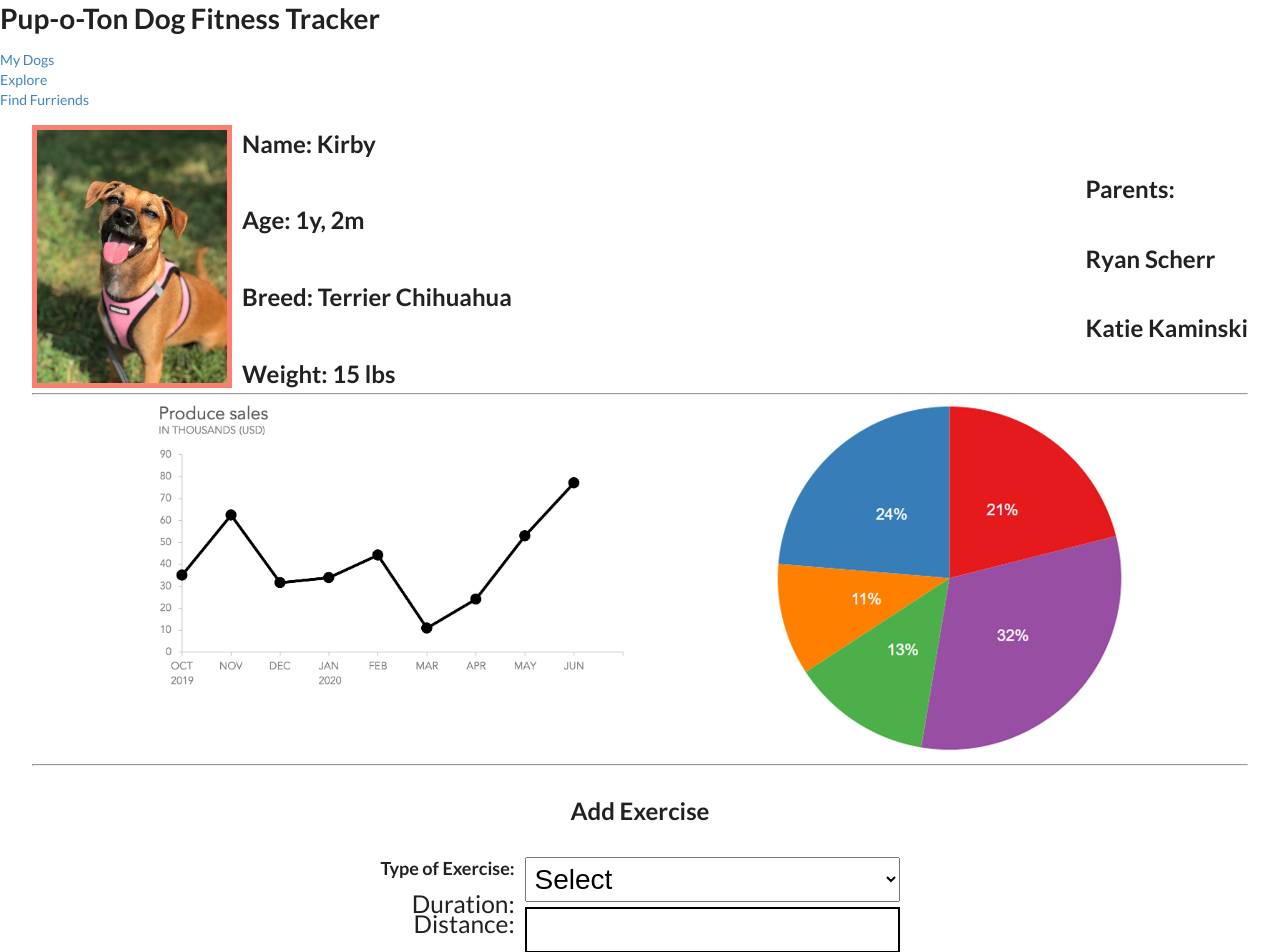
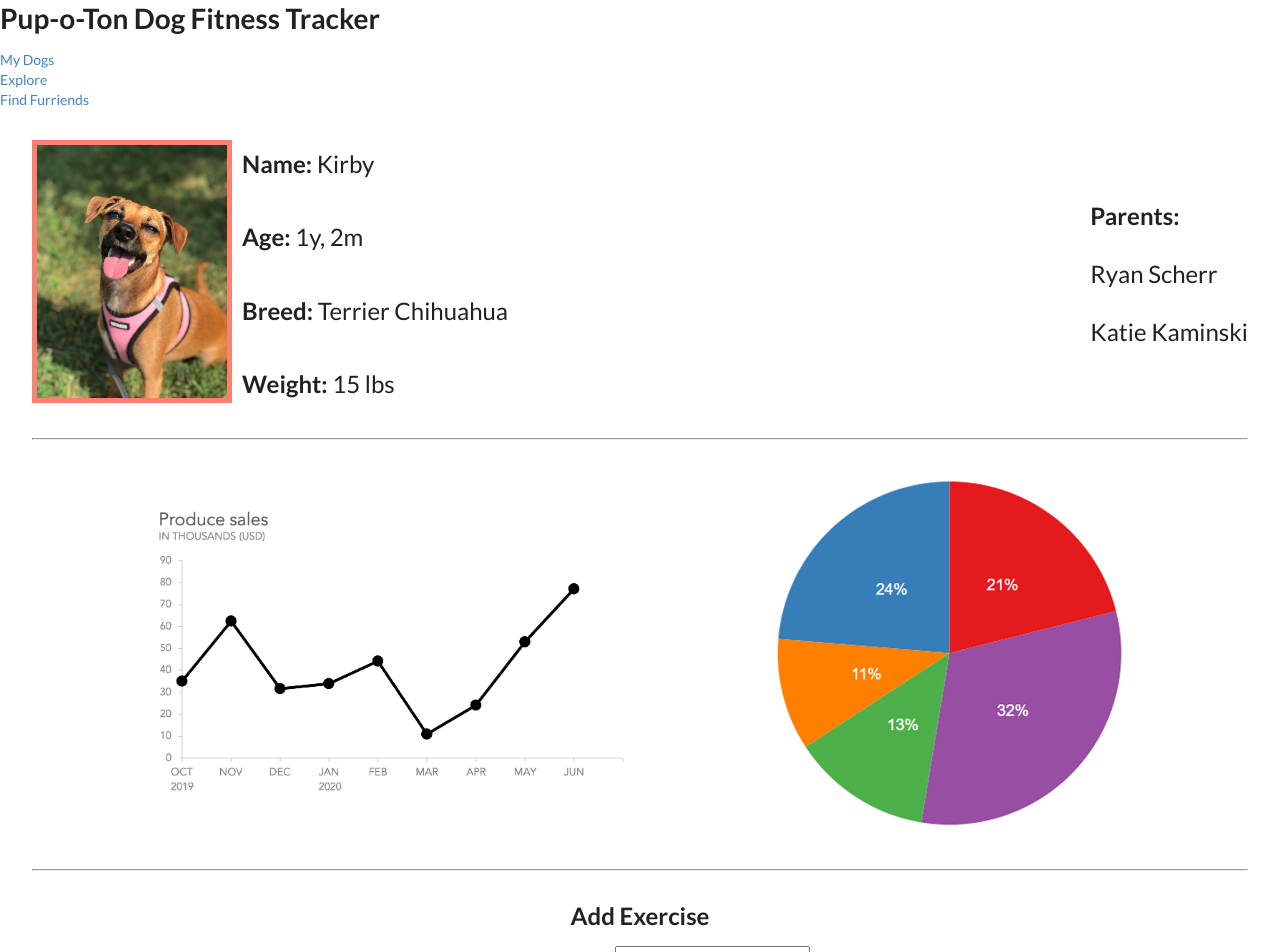
Before and after one commit to icvalle/pup-o-ton, a React (Create React App) app in the folder client/: page / in a window 1280 px wide. Shown: the top 952 px of the page. Built offline with nearby package versions, Linux system fonts and the light colour scheme.

Commit message:
Made styling changes to myDogs page.

```diff
--- a/client/src/components/pages/MyDogs.js
+++ b/client/src/components/pages/MyDogs.js
@@ -6,22 +6,22 @@ import chart from '../../img/pie-chart.png';
 export default function Dog1() {
   return (
     <div className="content-container">
-      <div className="test">
+      <div className="dog-parent-container">
         <div className="dog-image-information">
           <div className="dog-image-container">
             <img src={kirbyPic} alt="" className="dog-image"></img>
           </div>
           <div className="dog-information-container">
-            <h2><b>Name:</b> Kirby</h2>
-            <h2><b>Age:</b> 1y, 2m</h2>
-            <h2><b>Breed:</b> Terrier Chihuahua</h2>
-            <h2><b>Weight:</b> 15 lbs</h2>
+            <p><b>Name:</b> Kirby</p>
+            <p><b>Age:</b> 1y, 2m</p>
+            <p><b>Breed:</b> Terrier Chihuahua</p>
+            <p><b>Weight:</b> 15 lbs</p>
           </div>
         </div>
         <div className="parents">
-          <h2><b>Parents:</b></h2>
-          <h2>Ryan Scherr</h2>
-          <h2>Katie Kaminski</h2>
+          <p><b>Parents:</b></p>
+          <p>Ryan Scherr</p>
+          <p>Katie Kaminski</p>
         </div>
       </div>
       <hr></hr>
@@ -39,8 +39,8 @@ export default function Dog1() {
         <div className="exercise-options">
           <div className="words">
             <h3>Type of Exercise:</h3>
-            <label for="fname">Duration:</label>
-            <label for="fname">Distance:</label>
+            <h3>Duration:</h3>
+            <h3>Distance:</h3>
           </div>
           <div className="options">
             <select>
--- a/client/src/index.css
+++ b/client/src/index.css
@@ -10,7 +10,7 @@ img {
 
 select, input {
     padding: 5px;
-    font-size: 200%;
+    /* font-size: 200%; */
 }
 
 button {
@@ -25,9 +25,14 @@ button {
     margin: 15px auto;
 }
 
-.test {
+.dog-parent-container {
     display: flex;
     justify-content: space-between;
+    margin: 30px 0;
+}
+
+.dog-parent-container p {
+    font-size: x-large;
 }
 
 .parents {
@@ -60,15 +65,20 @@ button {
 .exercise-information {
     display: flex;
     justify-content: space-evenly;
+    align-items: center;
+    margin: 30px 0;
 }
 
 .graph-container, .chart-container {
     max-width: 500px;
 }
 
+.add-exercise {
+    margin: 30px 0;
+}
+
 .add-exercise h2 {
     text-align: center;
-    margin: 30px 0;
 }
 
 .exercise-btn-container {
@@ -77,14 +87,15 @@ button {
     margin: 30px 0;
 }
 
+.exercise-btn-container button:hover {
+    cursor: pointer;
+    transform: scale(1.1);
+}
+
 .exercise-options {
     display: flex;
     flex-direction: row;
     justify-content: center;
-}
-
-.exercise-options label {
-    font-size: 175%;
 }
 
 .exercise-options input {
@@ -97,9 +108,14 @@ button {
     margin-right: 10px;
 }
 
+.words h3 {
+    margin: 5px 0;
+}
+
 .words, .options {
     display: flex;
     flex-direction: column;
+    justify-content: space-evenly;
 }
 
 /* .footer {
```
